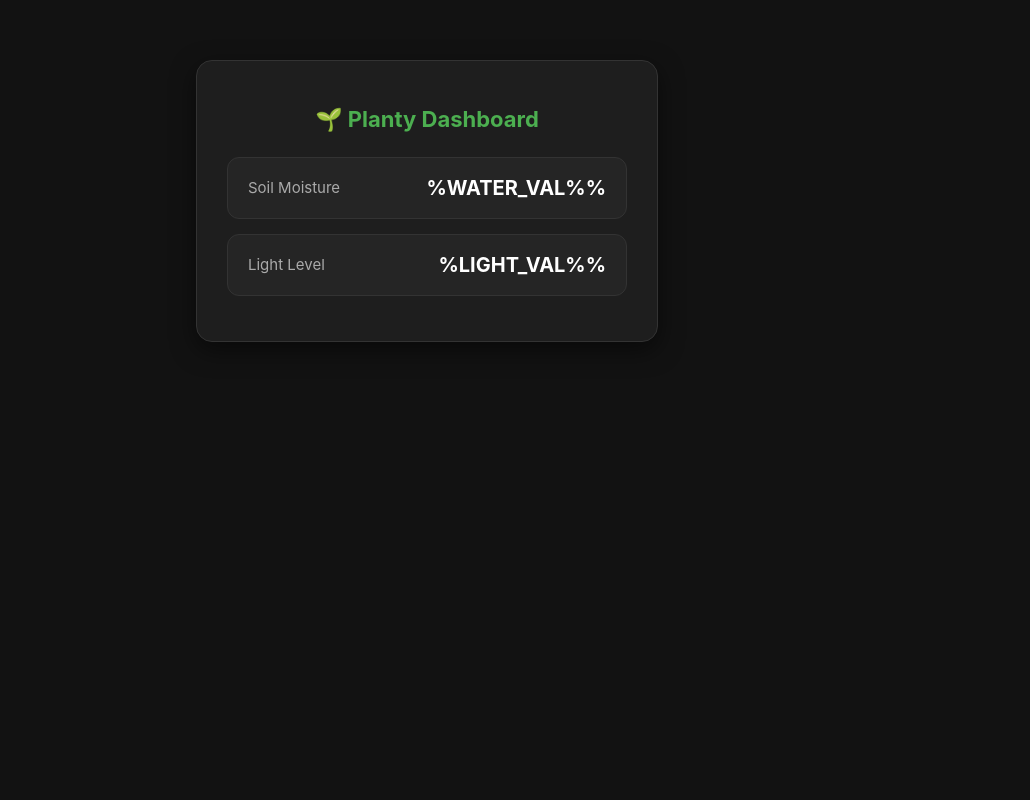
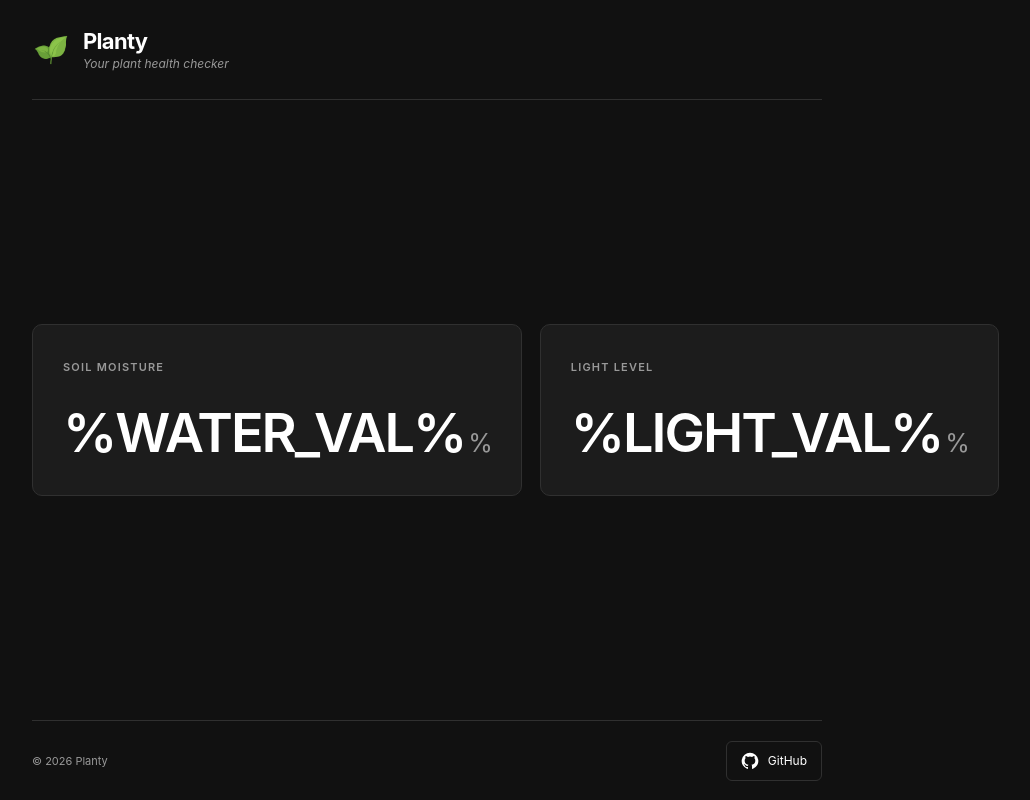
Before and after one commit to nicolasrie/planty, a plain HTML site: page planty/data/index.html in a window 1280 px wide. Shown: the whole page, without its empty margins (213-1243 px from the left). Drawn offline with Linux system fonts and the light colour scheme.

Commit message:
feat // redesign integrated dashboard

```diff
--- a/planty/data/index.html
+++ b/planty/data/index.html
@@ -3,23 +3,83 @@
 <head>
     <meta charset="UTF-8">
     <meta name="viewport" content="width=device-width, initial-scale=1">
-    <title>Planty Dashboard</title>
-    <meta http-equiv="refresh" content="5">
+    <title>Planty</title>
+    <meta name="theme-color" content="#111111">
+
+    <!-- Favicon -->
+    <link
+        rel="icon"
+        type="image/png"
+        href="https://github.com/nicolasrie/planty/blob/main/assets/leafs.png?raw=true"
+    >
     <link rel="stylesheet" href="style.css">
 </head>
 <body>
-    <div class='card'>
-        <h1>🌱 Planty Dashboard</h1>
+    <main class="container">
+        <!-- Header -->
+        <header class="header">
+            <div class="brand">
+                <img
+                    src="https://github.com/nicolasrie/planty/blob/main/assets/leafs.png?raw=true"
+                    alt="Planty Logo"
+                    class="logo"
+                >
+                <div class="brand-text">
+                    <h1>Planty</h1>
+                    <p>Your plant health checker</p>
+                </div>
+            </div>
+        </header>
 
-        <div class='sensor-box'>
-            <span class='label'>Soil Moisture</span>
-            <span class='value'>%WATER_VAL%%</span>
-        </div>
+        <!-- Dashboard -->
+        <section class="dashboard">
+            <div class="sensor-grid">
+                <!-- Soil Moisture -->
+                <div class="sensor-card">
+                    <span class="sensor-label">
+                        SOIL MOISTURE
+                    </span>
+                    <div class="sensor-value">
+                        %WATER_VAL%<span>%</span>
+                    </div>
+                </div>
 
-        <div class='sensor-box'>
-            <span class='label'>Light Level</span>
-            <span class='value'>%LIGHT_VAL%%</span>
-        </div>
-    </div>
+                <!-- Light Level -->
+                <div class="sensor-card">
+                    <span class="sensor-label">
+                        LIGHT LEVEL
+                    </span>
+                    <div class="sensor-value">
+                        %LIGHT_VAL%<span>%</span>
+                    </div>
+                </div>
+            </div>
+        </section>
+
+        <!-- Footer -->
+        <footer class="footer">
+            <span class="copyright">
+                © 2026 Planty
+            </span>
+            <a
+                href="https://github.com/nicolasrie/planty"
+                target="_blank"
+                rel="noopener noreferrer"
+                class="github-button"
+                aria-label="Planty on GitHub"
+            >
+                <svg
+                    viewBox="0 0 24 24"
+                    width="18"
+                    height="18"
+                    fill="currentColor"
+                    aria-hidden="true"
+                >
+                    <path d="M12 .9a11.1 11.1 0 0 0-3.51 21.63c.55.1.76-.24.76-.54v-2.08c-3.1.67-3.76-1.32-3.76-1.32-.5-1.3-1.23-1.65-1.23-1.65-1.01-.69.08-.68.08-.68 1.12.08 1.71 1.15 1.71 1.15.99 1.7 2.6 1.21 3.23.93.1-.72.39-1.21.7-1.49-2.48-.28-5.09-1.24-5.09-5.51 0-1.22.44-2.22 1.15-3-.12-.28-.5-1.42.11-2.95 0 0 .94-.3 3.05 1.14a10.6 10.6 0 0 1 5.56 0c2.11-1.44 3.05-1.14 3.05-1.14.61 1.53.23 2.67.11 2.95.72.78 1.15 1.78 1.15 3 0 4.28-2.62 5.23-5.11 5.5.4.35.75 1.03.75 2.08v3.08c0 .3.2.65.77.54A11.1 11.1 0 0 0 12 .9Z"/>
+                </svg>
+                <span>GitHub</span>
+            </a>
+        </footer>
+    </main>
 </body>
 </html>
--- a/planty/data/style.css
+++ b/planty/data/style.css
@@ -1,46 +1,199 @@
-body {
-    font-family: -apple-system, BlinkMacSystemFont, 'Segoe UI', Roboto, sans-serif;
-    background-color: #121212;
-    color: #e0e0e0;
-    text-align: center;
-    padding: 20px;
-    margin: 0;
+:root {
+    --background: #111111;
+    --surface: #1c1c1c;
+    --border: #303030;
+    --text: #ffffff;
+    --muted: #999999;
 }
 
-.card {
-    background: #1e1e1e;
-    max-width: 400px;
-    margin: 40px auto;
-    padding: 30px;
-    border-radius: 16px;
-    box-shadow: 0 8px 24px rgba(0,0,0,0.5);
-    border: 1px solid #333;
+/* Reset */
+* {
+    box-sizing: border-box;
+    margin: 0;
+    padding: 0;
 }
 
-h1 {
-    font-size: 22px;
-    color: #4CAF50;
-    margin-bottom: 25px;
+/* Base */
+body {
+    min-height: 100vh;
+
+    background: var(--background);
+    color: var(--text);
+
+    font-family:
+        -apple-system,
+        BlinkMacSystemFont,
+        "Segoe UI",
+        Roboto,
+        sans-serif;
+
+    -webkit-font-smoothing: antialiased;
 }
 
-.sensor-box {
-    background: #252525;
-    margin: 15px 0;
-    padding: 18px 20px;
-    border-radius: 12px;
+/* Layout */
+.container {
+    width: 100%;
+    max-width: 850px;
+    min-height: 100vh;
+
+    margin: 0 auto;
+    padding: 0 30px;
+
     display: flex;
-    justify-content: space-between;
-    align-items: center;
-    border: 1px solid #333;
+    flex-direction: column;
 }
 
-.label {
-    font-size: 15px;
-    color: #aaa;
+/* Header */
+.header {
+    height: 100px;
+
+    display: flex;
+    align-items: center;
+
+    border-bottom: 1px solid var(--border);
+}
+.brand {
+    display: flex;
+    align-items: center;
+    gap: 13px;
+}
+.logo {
+    width: 38px;
+    height: 38px;
+
+    object-fit: contain;
+}
+.brand-text h1 {
+    font-size: 22px;
+    font-weight: 650;
+    letter-spacing: -0.7px;
+}
+.brand-text p {
+    margin-top: 2px;
+
+    color: var(--muted);
+    font-size: 12px;
+    font-style: italic;
 }
 
-.value {
-    font-size: 20px;
-    font-weight: bold;
-    color: #ffffff;
+/* Dashboard */
+.dashboard {
+    flex: 1;
+
+    display: flex;
+    align-items: center;
+
+    padding: 65px 0;
 }
+
+/* Sensor Cards */
+.sensor-grid {
+    width: 100%;
+
+    display: grid;
+    grid-template-columns: repeat(2, 1fr);
+    gap: 18px;
+}
+.sensor-card {
+    padding: 30px;
+
+    background: var(--surface);
+    border: 1px solid var(--border);
+    border-radius: 10px;
+
+    transition: border-color 0.2s ease;
+}
+.sensor-card:hover {
+    border-color: #666666;
+}
+.sensor-label {
+    color: var(--muted);
+
+    font-size: 11px;
+    font-weight: 600;
+    letter-spacing: 1.2px;
+}
+.sensor-value {
+    margin-top: 25px;
+
+    font-size: clamp(38px, 6vw, 54px);
+    font-weight: 600;
+    letter-spacing: -2px;
+}
+.sensor-value span {
+    margin-left: 3px;
+
+    color: var(--muted);
+    font-size: 25px;
+    font-weight: 400;
+}
+
+/* Footer */
+.footer {
+    min-height: 80px;
+
+    display: flex;
+    align-items: center;
+    justify-content: space-between;
+
+    border-top: 1px solid var(--border);
+}
+.copyright {
+    color: var(--muted);
+    font-size: 11px;
+}
+.github-button {
+    display: inline-flex;
+    align-items: center;
+    gap: 9px;
+    padding: 10px 14px;
+
+    color: var(--text);
+    background: transparent;
+
+    border: 1px solid var(--border);
+    border-radius: 6px;
+
+    font-size: 12px;
+    text-decoration: none;
+
+    transition:
+        background 0.2s ease,
+        border-color 0.2s ease;
+}
+.github-button:hover {
+    background: #252525;
+    border-color: #777777;
+}
+
+/* Mobile */
+@media (max-width: 600px) {
+    .container {
+        padding: 0 20px;
+    }
+    .header {
+        height: 85px;
+    }
+    .dashboard {
+        align-items: flex-start;
+        padding: 45px 0;
+    }
+    .sensor-grid {
+        grid-template-columns: 1fr;
+        gap: 13px;
+    }
+    .sensor-card {
+        padding: 25px;
+    }
+    .sensor-value {
+        margin-top: 20px;
+    }
+}
+
+@media (prefers-reduced-motion: reduce) {
+    *,
+    *::before,
+    *::after {
+        transition: none !important;
+    }
+}
```
